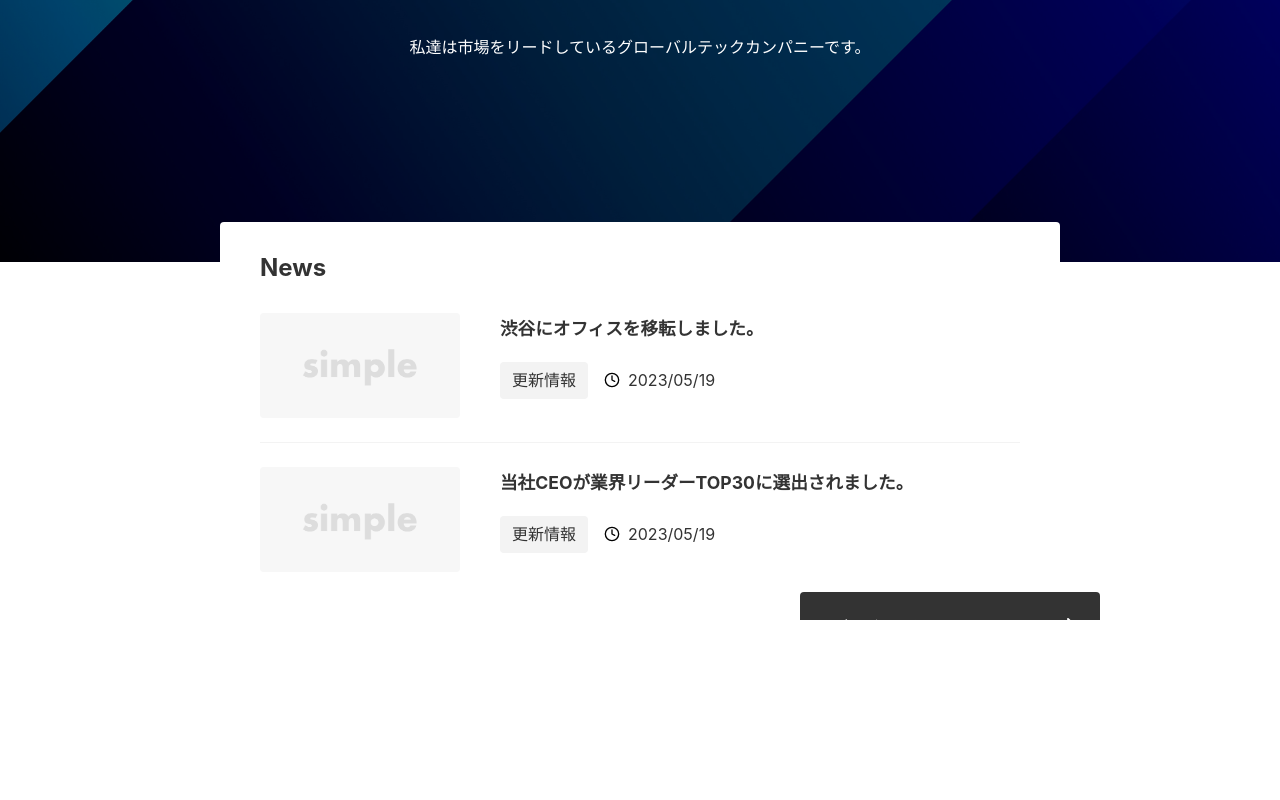
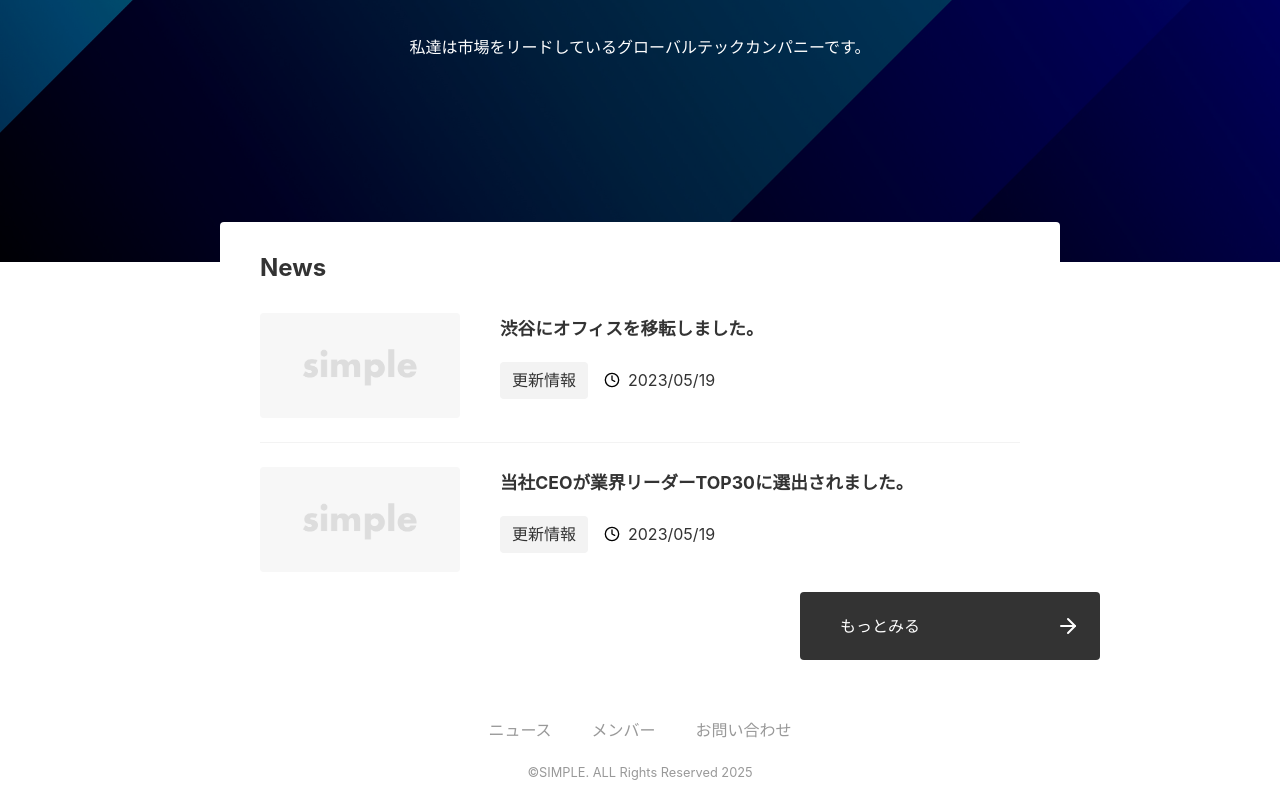
Before and after one commit to STHEXA/nextjs-microcms-book, a Next.js app: page / in a window 1280 px wide. Shown: the part 269-1069 px from the top of the page. Before the commit the page ends 889 px from the top, so only its background shows below. Built offline with nearby package versions, Linux system fonts and the light colour scheme.

Commit message:
フッター作成

```diff
--- /dev/null
+++ b/app/_components/Footer/index.module.css
@@ -0,0 +1,29 @@
+.footer {
+  padding: 16px 24px;
+  text-align: center;
+  color: var(--color-text-sub);
+  font-size: 0.8rem;
+  margin-top: 80px;
+}
+
+.nav {
+  margin-bottom: 16px;
+}
+
+.items {
+  display: flex;
+  justify-content: center;
+  gap: 40px;
+  font-size: 1rem;
+  white-space: nowrap;
+}
+
+@media (max-width: 640px) {
+  .items {
+    flex-wrap: wrap;
+    gap: 8px 0;
+  }
+  .item {
+    width: 50%;
+  }
+}
--- /dev/null
+++ b/app/_components/Footer/index.tsx
@@ -0,0 +1,22 @@
+import styles from "./index.module.css";
+
+export default function Footer() {
+  return (
+    <footer className={styles.footer}>
+      <nav className={styles.nav}>
+        <ul className={styles.items}>
+          <li className={styles.item}>
+            <a href="/news">ニュース</a>
+          </li>
+          <li>
+            <a href="/members">メンバー</a>
+          </li>
+          <li>
+            <a href="contact">お問い合わせ</a>
+          </li>
+        </ul>
+      </nav>
+      <p className={styles.cr}>©SIMPLE. ALL Rights Reserved 2025</p>
+    </footer>
+  );
+}
--- a/app/layout.tsx
+++ b/app/layout.tsx
@@ -1,3 +1,4 @@
+import Footer from "./_components/Footer";
 import Header from "./_components/Header";
 import "./globals.css";
 
@@ -11,6 +12,7 @@ export default function RootLayout({
       <body>
         <Header />
         {children}
+        <Footer />
       </body>
     </html>
   );
```
